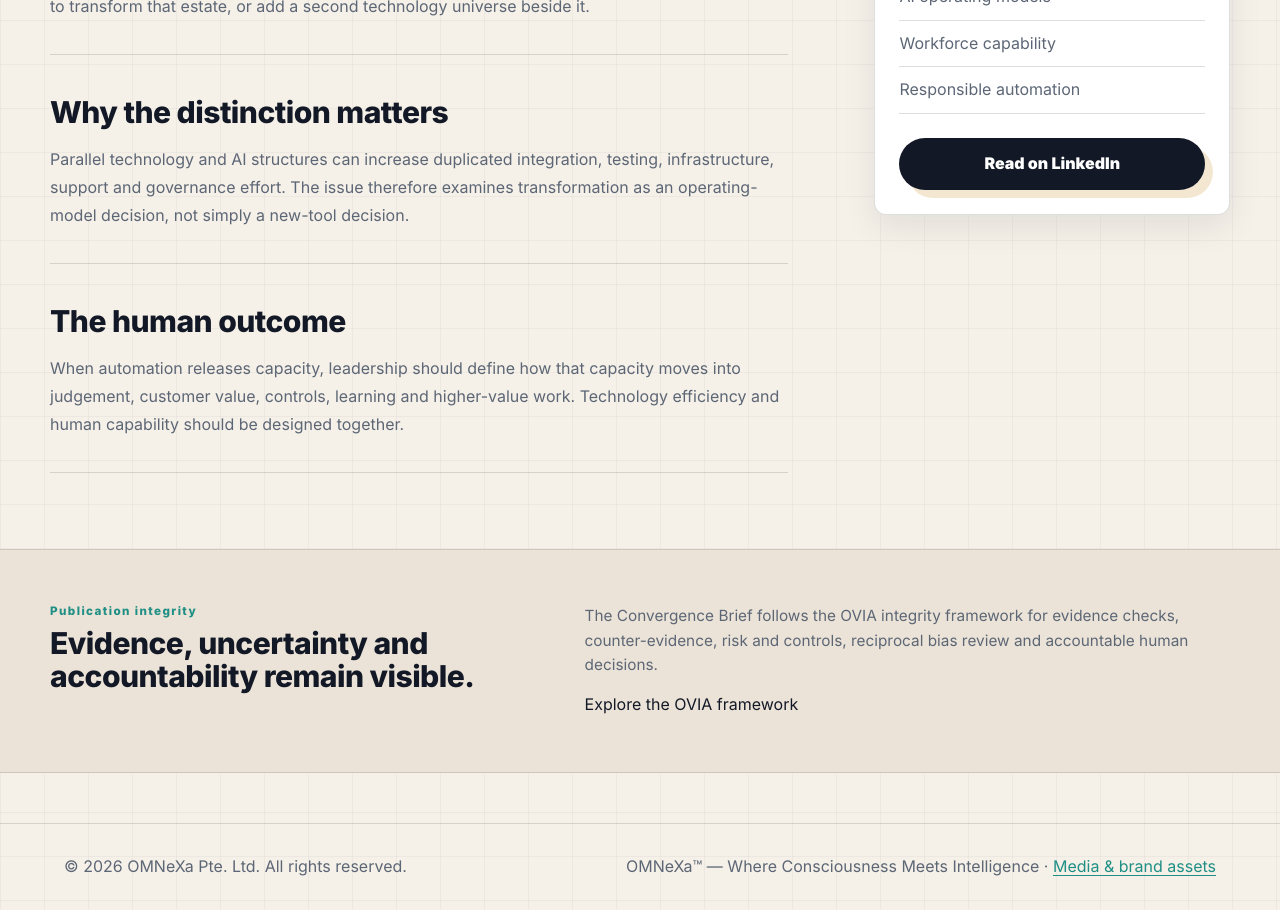
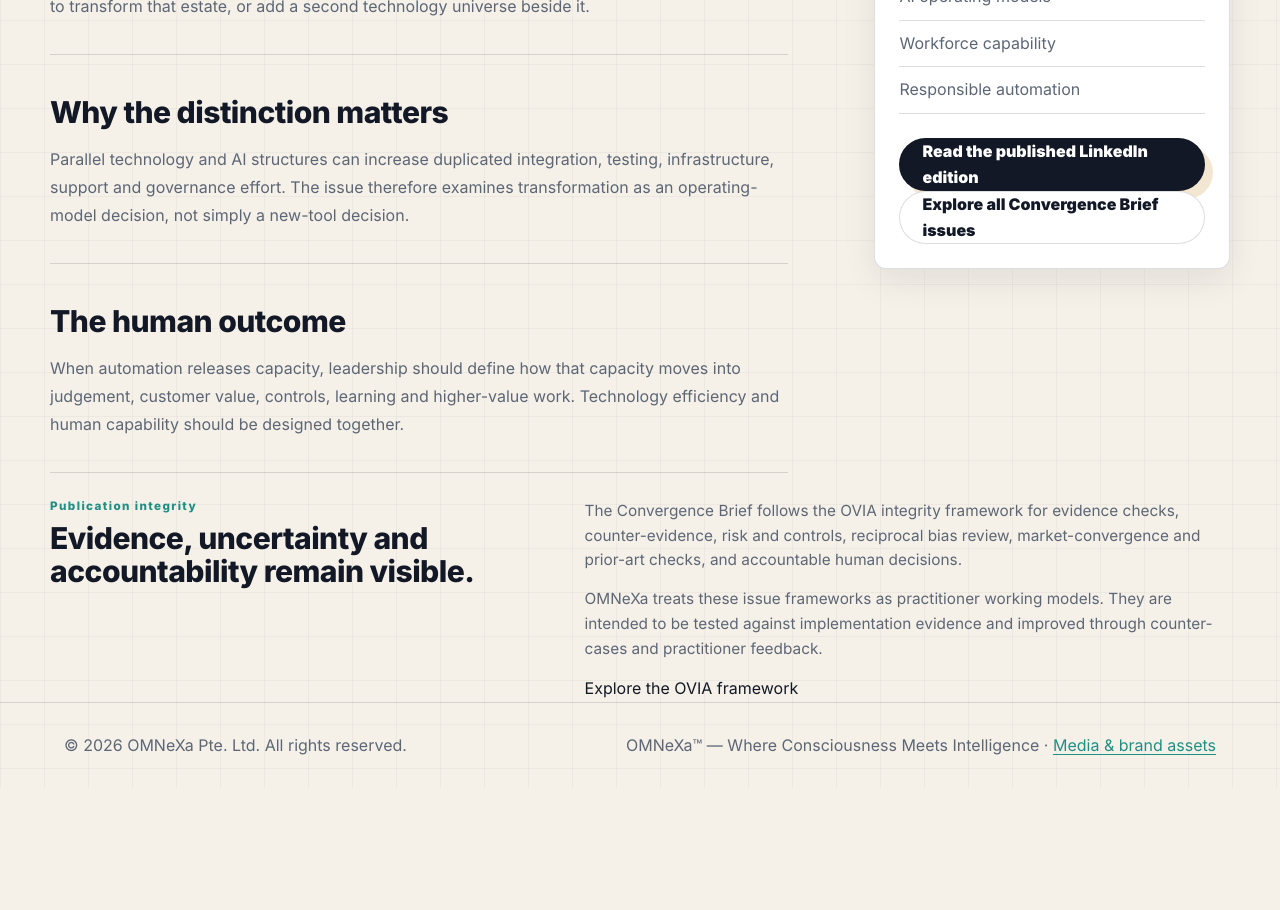
Before and after one commit to HumanSamaritan/OMNEXAFuture, a Next.js app: page /convergence-brief/issue-01 in a window 1280 px wide. Shown: the part 1520-2430 px from the top of the page. After the commit the page ends 2308 px from the top, so only its background shows below. Built offline with nearby package versions, Linux system fonts and the light colour scheme.

Commit message:
Add issue-level SEO/AEO metadata, FAQs and LinkedIn canonical links

```diff
--- a/app/convergence-brief/[slug]/page.tsx
+++ b/app/convergence-brief/[slug]/page.tsx
@@ -25,6 +25,7 @@ export async function generateMetadata({ params }: Props): Promise<Metadata> {
   return {
     title: `${issue.issue}: ${issue.title}`,
     description: issue.summary,
+    keywords: issue.seoKeywords || issue.themes,
     alternates: { canonical: pageUrl },
     authors: [{ name: "Dhiraj Kumar", url: `${siteUrl}/dhiraj-kumar` }],
     openGraph: {
@@ -34,6 +35,7 @@ export async function generateMetadata({ params }: Props): Promise<Metadata> {
       type: "article",
       publishedTime: issue.publishedAt,
       authors: [`${siteUrl}/dhiraj-kumar`],
+      tags: issue.themes,
       images: [
         {
           url: imageUrl,
@@ -67,7 +69,7 @@ export default async function ConvergenceIssuePage({ params }: Props) {
         "@type": "Article",
         "@id": `${pageUrl}#article`,
         headline: issue.title,
-        alternativeHeadline: `${issue.issue} of The Convergence Brief`,
+        ...(issue.subtitle ? { alternativeHeadline: issue.subtitle } : { alternativeHeadline: `${issue.issue} of The Convergence Brief` }),
         description: issue.summary,
         url: pageUrl,
         mainEntityOfPage: pageUrl,
@@ -79,11 +81,13 @@ export default async function ConvergenceIssuePage({ params }: Props) {
           height: 630,
           caption: `${issue.title} — ${issue.issue} of The Convergence Brief by OMNeXa`
         },
-        ...(issue.publishedAt ? { datePublished: issue.publishedAt } : {}),
-        dateModified: "2026-08-23",
+        ...(issue.publishedAt ? { datePublished: issue.publishedAt, dateModified: issue.publishedAt } : {}),
         author: { "@id": `${siteUrl}/dhiraj-kumar#person` },
         publisher: { "@id": `${siteUrl}/#organization` },
+        isPartOf: { "@id": `${siteUrl}/convergence-brief#collection` },
         about: issue.themes,
+        keywords: issue.seoKeywords,
+        ...(issue.linkedinUrl ? { sameAs: [issue.linkedinUrl] } : {}),
         isAccessibleForFree: true,
         inLanguage: "en-SG"
       },
@@ -99,7 +103,23 @@ export default async function ConvergenceIssuePage({ params }: Props) {
           },
           { "@type": "ListItem", position: 3, name: issue.issue, item: pageUrl }
         ]
+      },
+      ...(issue.questions?.length
+        ? [
+            {
+              "@type": "FAQPage",
+              "@id": `${pageUrl}#faq`,
+              mainEntity: issue.questions.map((item) => ({
+                "@type": "Question",
+                name: item.question,
+                acceptedAnswer: {
+                  "@type": "Answer",
+                  text: item.answer
                 }
+              }))
+            }
+          ]
+        : [])
     ]
   };
 
@@ -114,6 +134,7 @@ export default async function ConvergenceIssuePage({ params }: Props) {
         <header className="page-hero section-shell aligned-section issue-header">
           <p className="eyebrow">The Convergence Brief · {issue.issue}</p>
           <h1>{issue.title}</h1>
+          {issue.subtitle ? <p><strong>{issue.subtitle}</strong></p> : null}
           <p>{issue.summary}</p>
           <p className="issue-byline">
             By <a href="/dhiraj-kumar">Dhiraj Kumar</a> · Founder & CEO, OMNeXa Pte. Ltd.
@@ -155,14 +176,39 @@ export default async function ConvergenceIssuePage({ params }: Props) {
             </ul>
             {issue.linkedinUrl ? (
               <a className="button primary" href={issue.linkedinUrl} target="_blank" rel="noreferrer">
-                Read on LinkedIn
+                Read the published LinkedIn edition
               </a>
             ) : null}
+            <a className="button secondary" href="/convergence-brief">
+              Explore all Convergence Brief issues
+            </a>
           </aside>
         </section>
 
+        {issue.questions?.length ? (
           <section className="band">
-          <div className="section-shell split-section aligned-section compact-band-content">
+            <div className="section-shell aligned-section">
+              <div className="section-heading">
+                <p className="eyebrow">Direct answers</p>
+                <h2>Questions this issue answers.</h2>
+                <p>
+                  Concise answers are included for readers and machine systems looking for clear context
+                  on the topic before exploring the full issue.
+                </p>
+              </div>
+              <div className="service-preview-grid">
+                {issue.questions.map((item) => (
+                  <article className="service-card" key={item.question}>
+                    <h3>{item.question}</h3>
+                    <p>{item.answer}</p>
+                  </article>
+                ))}
+              </div>
+            </div>
+          </section>
+        ) : null}
+
+        <section className="section-shell split-section aligned-section compact-band-content">
           <div>
             <p className="eyebrow">Publication integrity</p>
             <h2>Evidence, uncertainty and accountability remain visible.</h2>
@@ -170,10 +216,14 @@ export default async function ConvergenceIssuePage({ params }: Props) {
           <div className="copy-stack">
             <p>
               The Convergence Brief follows the OVIA integrity framework for evidence checks,
-                counter-evidence, risk and controls, reciprocal bias review and accountable human decisions.
+              counter-evidence, risk and controls, reciprocal bias review, market-convergence and
+              prior-art checks, and accountable human decisions.
+            </p>
+            <p>
+              OMNeXa treats these issue frameworks as practitioner working models. They are intended to
+              be tested against implementation evidence and improved through counter-cases and practitioner feedback.
             </p>
             <a href="/ovia">Explore the OVIA framework</a>
-            </div>
           </div>
         </section>
       </article>
```
Lines whose indentation alone changed are shown as unchanged.
